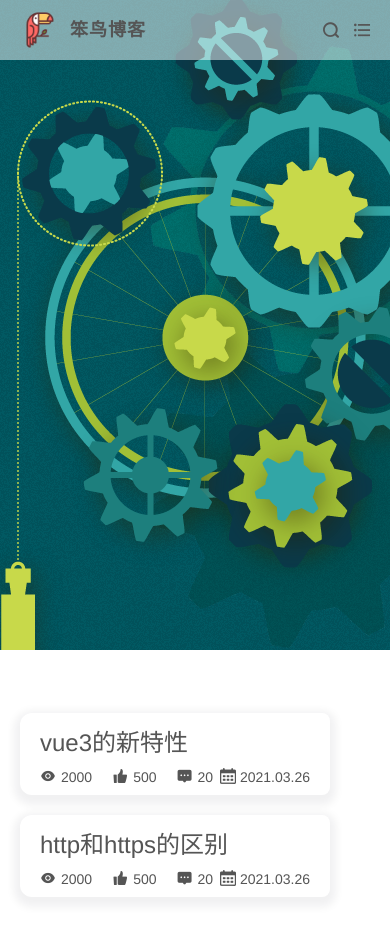
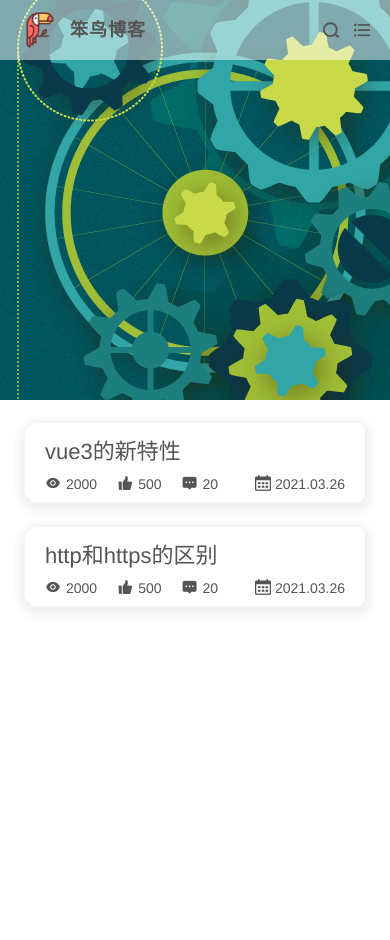
Before and after one commit to zhan-hc/vue3-blog, a Vue app: page / in a window 390 px wide. Shown: the top 940 px of the page. After the commit the page ends 844 px from the top, so only its background shows below. Built offline with nearby package versions, Linux system fonts and the light colour scheme.

Commit message:
fix: 调整响应式样式

```diff
--- a/src/components/user/userInfo.vue
+++ b/src/components/user/userInfo.vue
@@ -94,6 +94,7 @@ export default defineComponent({
     cursor: pointer;
     font-weight: bold;
     letter-spacing: 2px;
+    cursor: pointer;
     .iconfont{
       margin-right: 10px;
     }
--- a/src/views/Index/componets/articleItem.vue
+++ b/src/views/Index/componets/articleItem.vue
@@ -92,16 +92,21 @@ export default defineComponent({
       }
     }
   }
+}
 @media screen and (max-width: 850px) {
+  .article-wrap{
+    padding: 0 25px;
+    margin: 0 auto;
     .article-item{
-    margin: 20px;
       height: auto;
+      display: block;
       .article-img{
         display: none;
       }
       .article-info{
         padding: 10px 20px;
         .title{
+          font-size: 22px;
           margin-bottom: 10px;
         }
         .desc{
@@ -122,5 +127,4 @@ export default defineComponent({
   }
 }
 
-
 </style>
--- a/src/views/Index/componets/indexContent.vue
+++ b/src/views/Index/componets/indexContent.vue
@@ -45,6 +45,10 @@ export default defineComponent({
 @media screen and (max-width: 850px) {
   .content-wrap{
     width: auto;
+    margin: 20px auto;
+    .content-left{
+      margin-right: 0;
+    }
     .content-right{
       display: none;
     }
--- a/src/views/Index/componets/navHeader.vue
+++ b/src/views/Index/componets/navHeader.vue
@@ -20,7 +20,7 @@
         </div>
       </nav>
     </div>
-    <iframe frameborder="0" scrolling="no" src="sawtooth/sawtooth.html" width="100%" height="650px"></iframe>
+    <iframe class="navbar-main" frameborder="0" scrolling="no" src="sawtooth/sawtooth.html" width="100%" height="650px"></iframe>
   </header>
   <drop-left :visibleShow="visibleShow">
     <template #content>
@@ -118,10 +118,24 @@ export default defineComponent({
         }
         .nav-menu{
           display: inline-block;
-          // margin-right: 10px;
         }
       }
     }
   }
+  @media screen and (max-width: 750px) {
+    .navbar-header{
+      .nav-wrap{
+        .nav-item {
+          display: none;
+        }
+        .nav-menu{
+          display: inline-block;
+        }
+      }
+    }
+    .navbar-main{
+      height: 400px;
+    }
+  }
 }
 </style>
```
Lines whose indentation alone changed are shown as unchanged.
